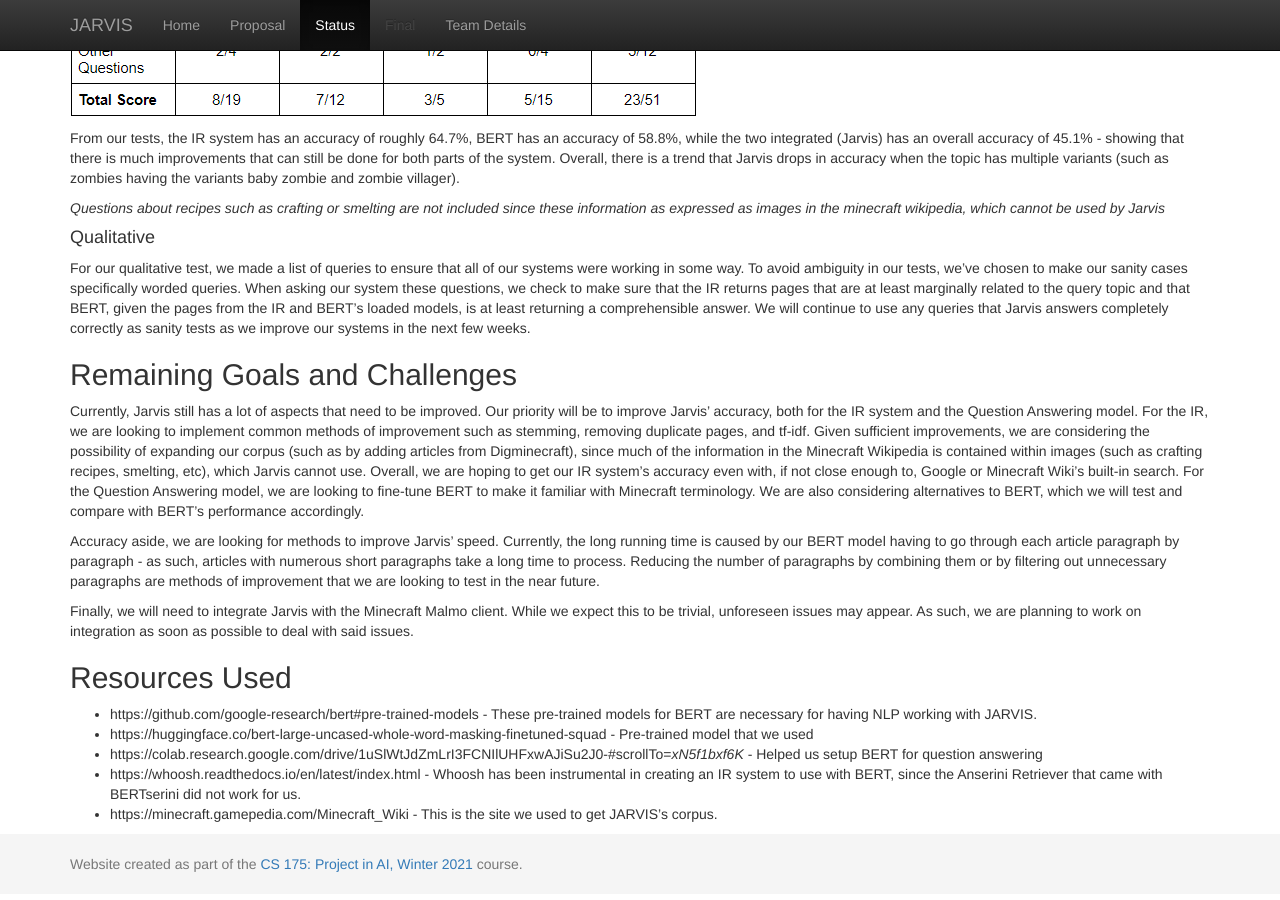
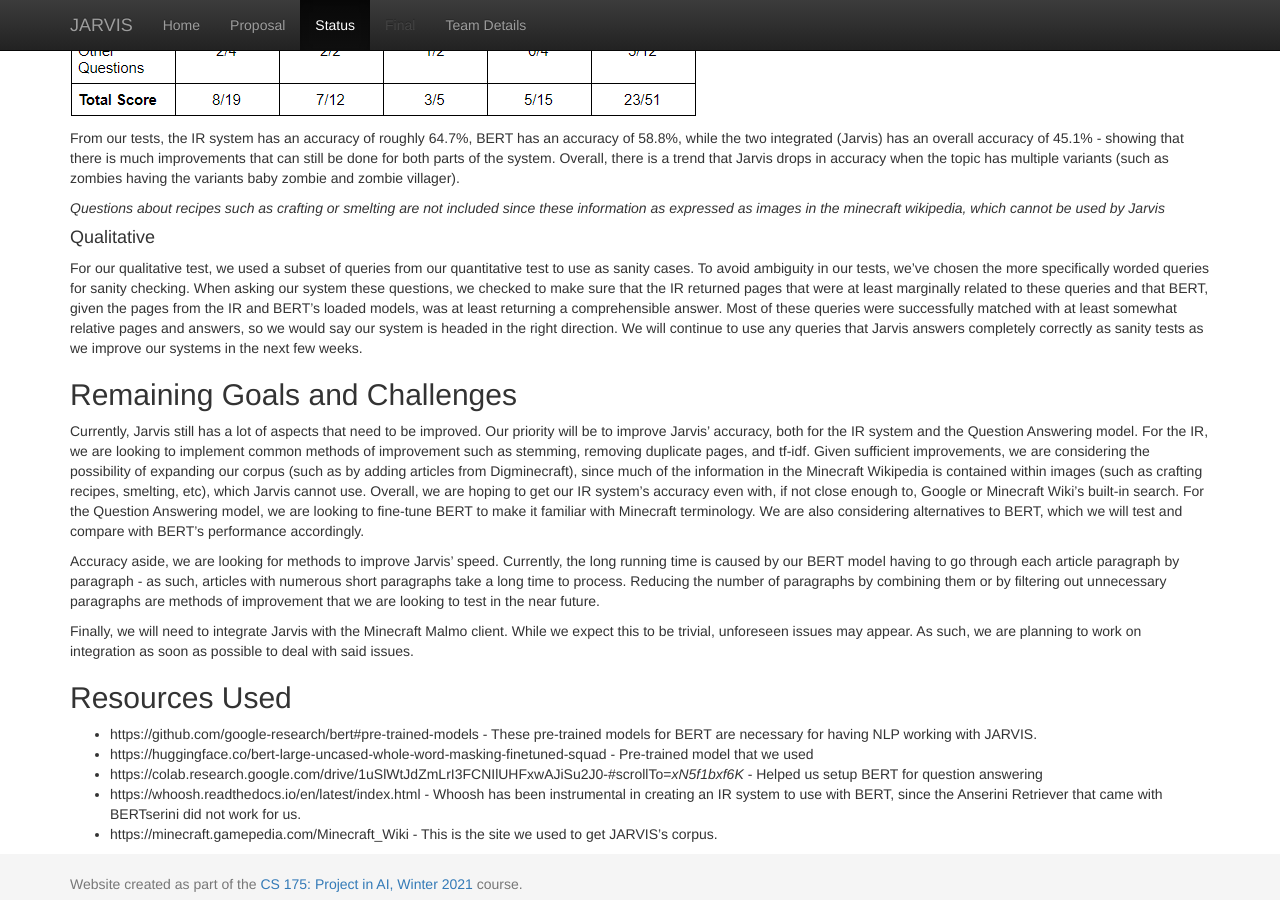
Before and after one commit to gale2307/Jarvis, a Jekyll site: the page built from docs/status.md, in a window 1280 px wide and 900 px high, scrolled down 2074 px. Built offline with Jekyll 4.4.1, drawn with Linux system fonts in a browser that asks for light colours.

Commit message:
Update status.md

```diff
--- a/docs/status.md
+++ b/docs/status.md
@@ -38,7 +38,7 @@
 *Questions about recipes such as crafting or smelting are not included since these information as expressed as images in the minecraft wikipedia, which cannot be used by Jarvis*
 
 #### Qualitative
-For our qualitative test, we made a list of queries to ensure that all of our systems were working in some way. To avoid ambiguity in our tests, we’ve chosen to make our sanity cases specifically worded queries. When asking our system these questions, we check to make sure that the IR returns pages that are at least marginally related to the query topic and that BERT, given the pages from the IR and BERT’s loaded models, is at least returning a comprehensible answer. We will continue to use any queries that Jarvis answers completely correctly as sanity tests as we improve our systems in the next few weeks.
+For our qualitative test, we used a subset of queries from our quantitative test to use as sanity cases. To avoid ambiguity in our tests, we’ve chosen the more specifically worded queries for sanity checking. When asking our system these questions, we checked to make sure that the IR returned pages that were at least marginally related to these queries and that BERT, given the pages from the IR and BERT’s loaded models, was at least returning a comprehensible answer. Most of these queries were successfully matched with at least somewhat relative pages and answers, so we would say our system is headed in the right direction. We will continue to use any queries that Jarvis answers completely correctly as sanity tests as we improve our systems in the next few weeks.
 
 
 ## Remaining Goals and Challenges
```
